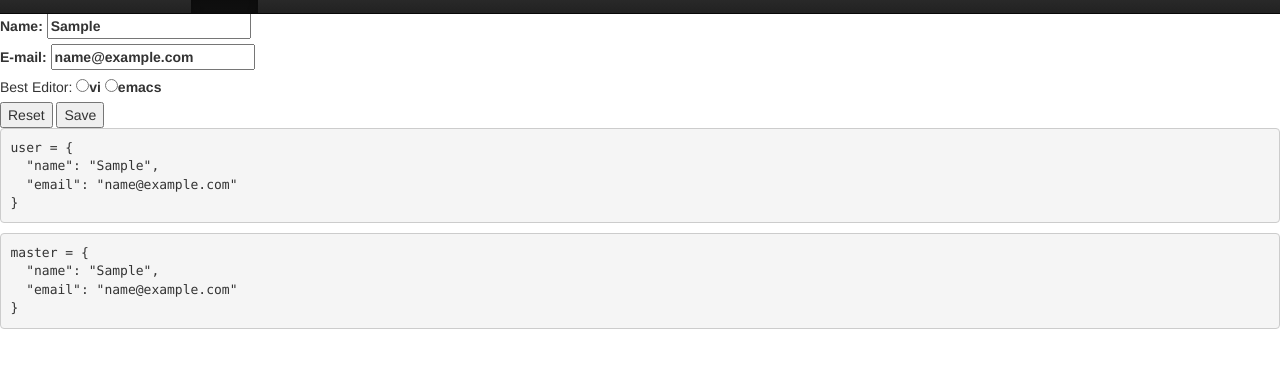
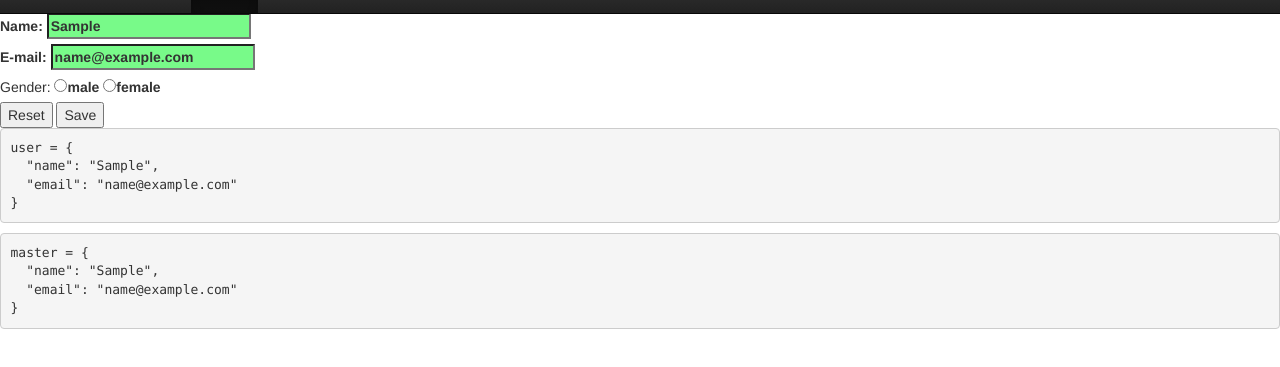
Before and after one commit to sandipeter/STARTER, a website: page src/index.html in a window 1280 px wide. Both pictures are taken after typing "Sample", "name@example.com" into the empty fields and a click on the input "Save". Shown: the part 37-404 px from the top of the page. Drawn offline with nearby package versions, Linux system fonts and the light colour scheme; files that its build step writes are made by us from their sources.

Commit message:
form step 2

```diff
--- a/src/css/main.css
+++ b/src/css/main.css
@@ -6,3 +6,10 @@ body {
 	padding: 40px 15px;
 	text-align: center;
 }
+
+.css-form input.ng-invalid.ng-touched {
+	background-color: #FA787E;
+}
+.css-form input.ng-valid.ng-touched {
+	background-color: #78FA89;
+}
--- a/src/index.html
+++ b/src/index.html
@@ -39,10 +39,11 @@
 
 	<div ng-app="app">
 		<div ng-controller="ExampleController as exC">
-			<form novalidate class="simple-form">
-				<label>Name: <input type="text" ng-model="exC.user.name" /></label><br />
-				<label>E-mail: <input type="email" ng-model="exC.user.email" /></label><br /> Best Editor: <label><input type="radio" ng-model="exC.user.preference" value="vi" />vi</label>
-				<label><input type="radio" ng-model="exC.user.preference" value="emacs" />emacs</label><br />
+			<form novalidate class="css-form">
+				<label>Name: <input type="text" ng-model="exC.user.name" required /></label><br />
+				<label>E-mail: <input type="email" ng-model="exC.user.email" required /></label><br />
+				Gender: <label><input type="radio" ng-model="exC.user.gender" value="male" />male</label>
+				<label><input type="radio" ng-model="exC.user.gender" value="female" />female</label><br />
 				<input type="button" ng-click="exC.reset()" value="Reset" />
 				<input type="submit" ng-click="exC.update(exC.user)" value="Save" />
 			</form>
```
